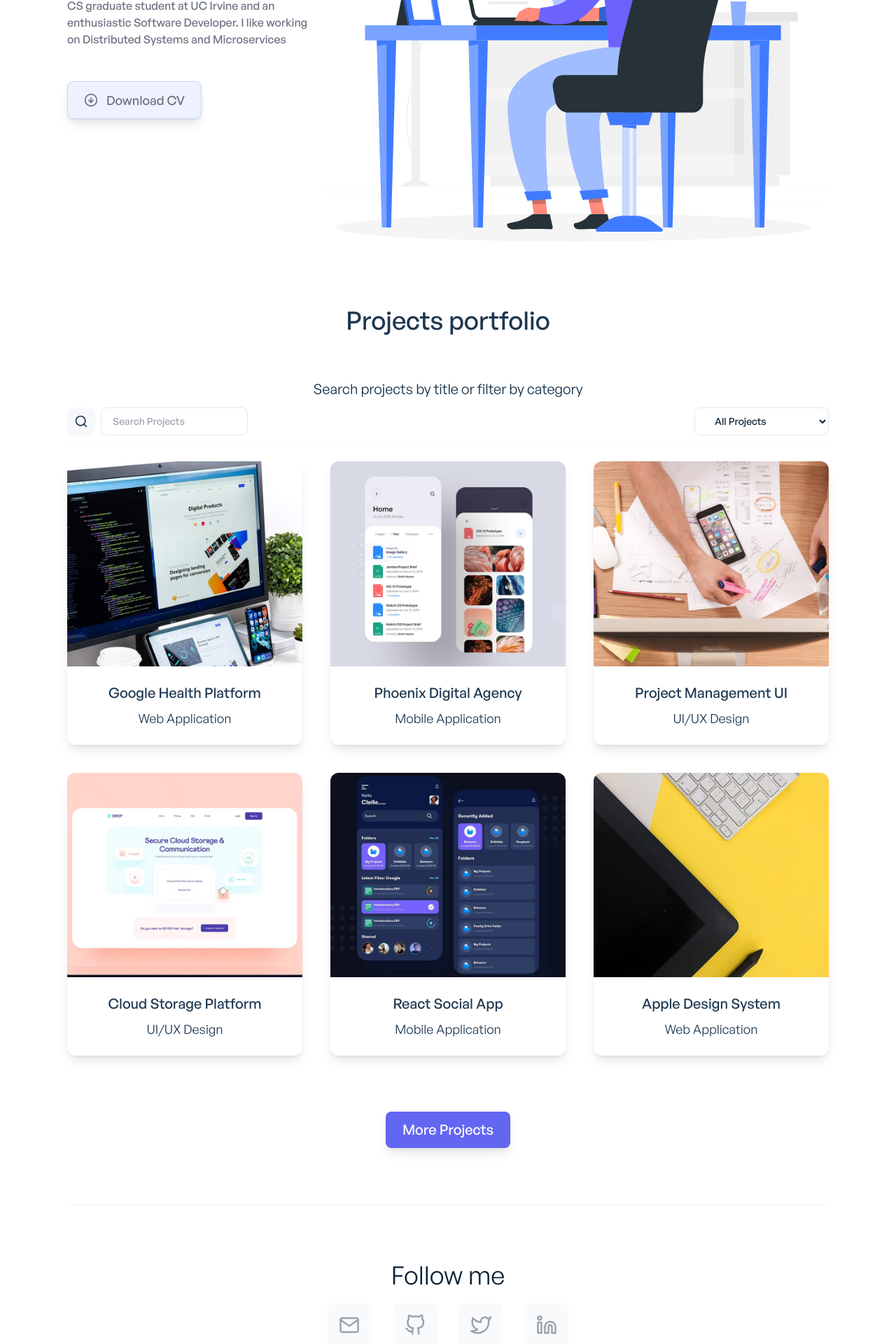
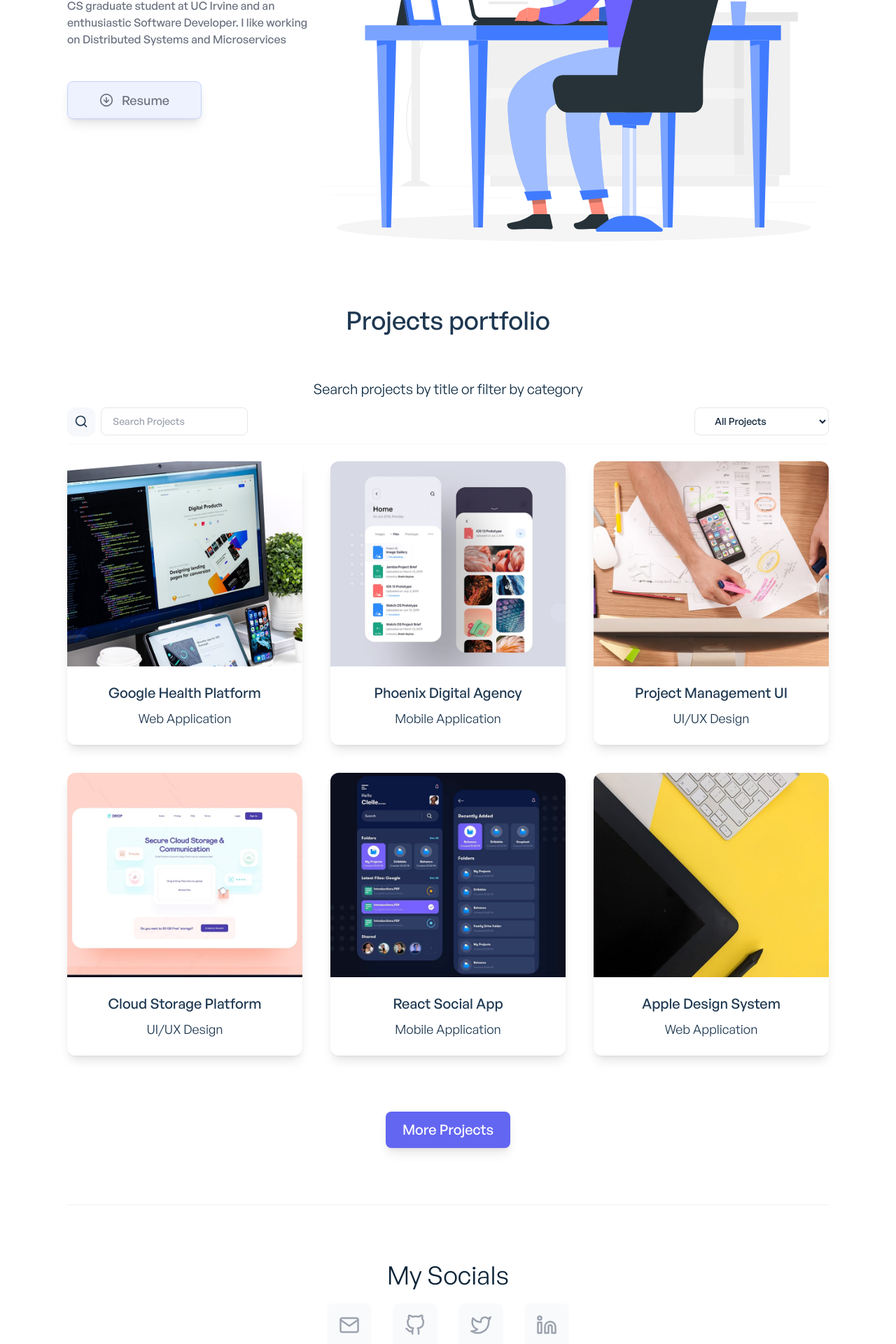
Before and after one commit to enigmavadali/main-portfolio, a React (Create React App) app: page / in a window 1280 px wide. Shown: the part 420-2340 px from the top of the page at 70% size. Built offline with nearby package versions, Linux system fonts and the light colour scheme.

Commit message:
Add resume download

```diff
--- a/src/components/shared/AppBanner.jsx
+++ b/src/components/shared/AppBanner.jsx
@@ -62,14 +62,14 @@ const AppBanner = () => {
 					className="flex justify-center sm:block"
 				>
 					<a
-						download="Stoman-Resume.pdf"
-						href="/files/Stoman-Resume.pdf"
+						download="Surya_Rohit_Vadali_Resume.pdf"
+						href="/files/Surya_Rohit_Vadali_Resume.pdf"
 						className="font-general-medium flex justify-center items-center w-36 sm:w-48 mt-12 mb-6 sm:mb-0 text-lg border border-indigo-200 dark:border-ternary-dark py-2.5 sm:py-3 shadow-lg rounded-lg bg-indigo-50 focus:ring-1 focus:ring-indigo-900 hover:bg-indigo-500 text-gray-500 hover:text-white duration-500"
 						aria-label="Download Resume"
 					>
 						<FiArrowDownCircle className="mr-2 sm:mr-3 h-5 w-5 sn:w-6 sm:h-6 duration-100"></FiArrowDownCircle>
 						<span className="text-sm sm:text-lg font-general-medium duration-100">
-							Download CV
+							Resume
 						</span>
 					</a>
 				</motion.div>
--- a/src/components/shared/AppFooter.jsx
+++ b/src/components/shared/AppFooter.jsx
@@ -2,8 +2,6 @@ import {
 	FiGithub,
 	FiTwitter,
 	FiLinkedin,
-	FiGlobe,
-	FiYoutube,
 	FiMail,
 } from 'react-icons/fi';
 import AppFooterCopyright from './AppFooterCopyright';
@@ -38,7 +36,7 @@ const AppFooter = () => {
 				{/* Footer social links */}
 				<div className="font-general-regular flex flex-col justify-center items-center mb-12 sm:mb-28">
 					<p className="text-3xl sm:text-4xl text-primary-dark dark:text-primary-light mb-5">
-						Follow me
+						My Socials
 					</p>
 					<ul className="flex gap-4 sm:gap-8">
 						{socialLinks.map((link) => (
```
Also changed, not shown: 1 other file (tests, documents, lock files or other folders).
